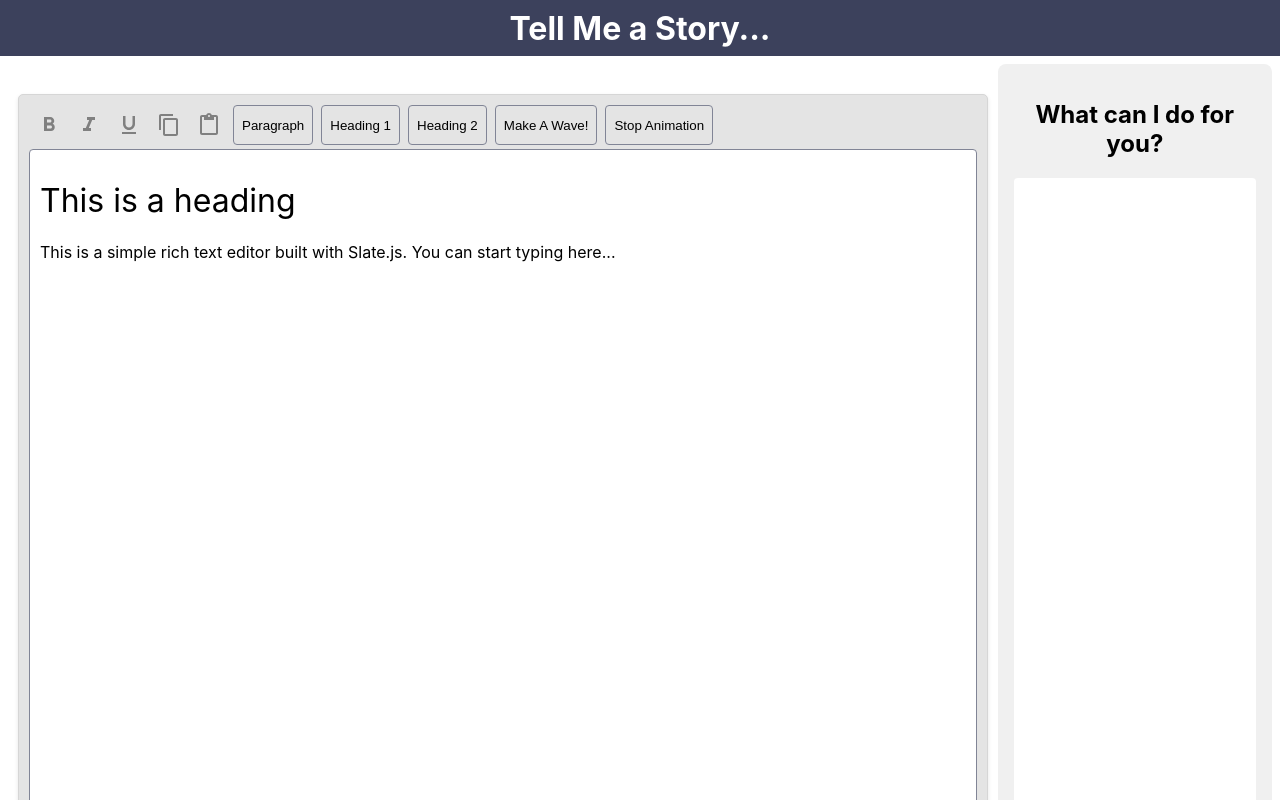
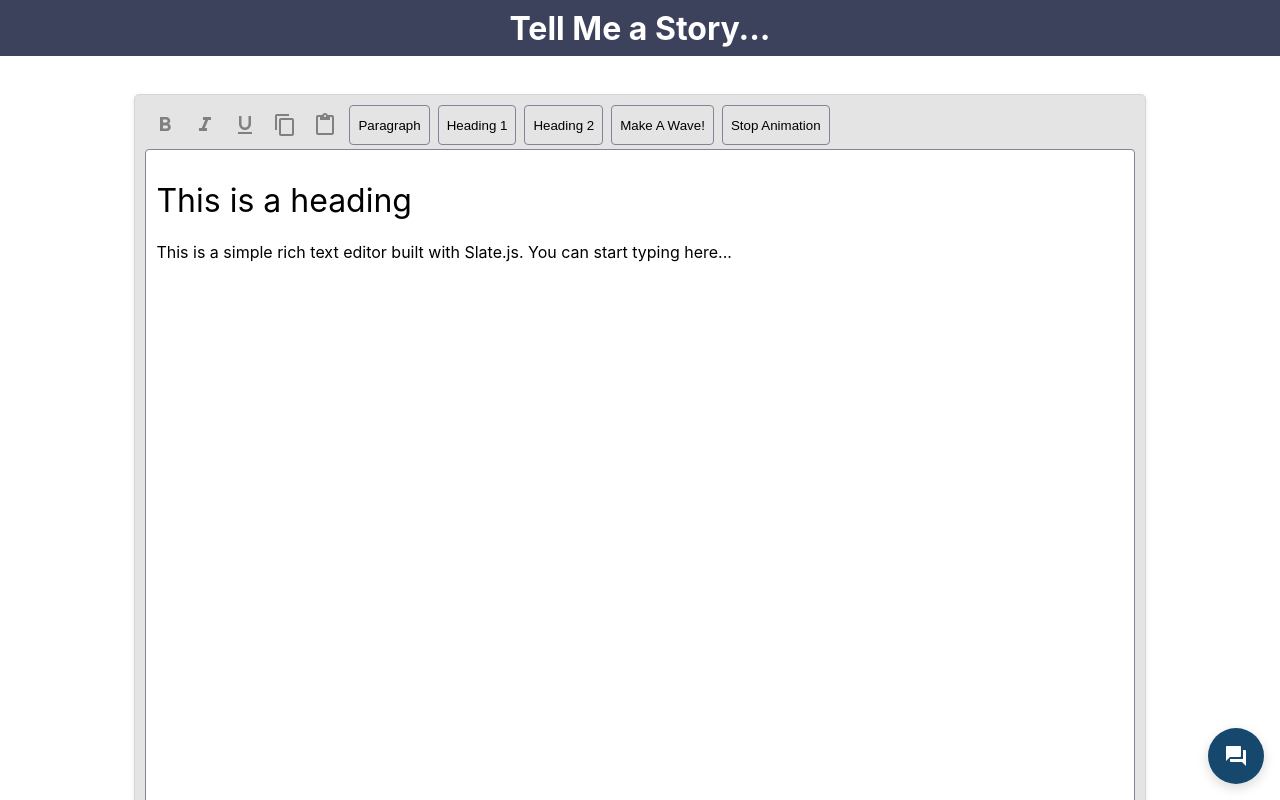
Before and after one commit to EmlMeml/thesis-project, a React (Create React App) app: page / in a window 1280 px wide. Shown: the top 800 px of the page. Built offline with nearby package versions, Linux system fonts and the light colour scheme.

Commit message:
chat enhanced + mui installiert

```diff
--- a/package.json
+++ b/package.json
@@ -6,7 +6,7 @@
     "@emotion/react": "^11.14.0",
     "@emotion/styled": "^11.14.1",
     "@mui/icons-material": "^9.0.1",
-    "@mui/material": "^9.0.1",
+    "@mui/material": "^9.1.1",
     "@testing-library/dom": "^10.4.1",
     "@testing-library/jest-dom": "^6.9.1",
     "@testing-library/react": "^16.3.2",
@@ -14,6 +14,7 @@
     "react": "^19.2.6",
     "react-dom": "^19.2.6",
     "react-scripts": "5.0.1",
+    "react-transition-group": "^4.4.2",
     "slate": "^0.124.1",
     "slate-react": "^0.124.2",
     "web-vitals": "^2.1.4"
--- a/src/custom/Chat.tsx
+++ b/src/custom/Chat.tsx
@@ -1,13 +1,75 @@
+import React, { useState } from 'react';
+import IconButton from '@mui/material/IconButton';
+import CloseIcon from '@mui/icons-material/Close';
+import QuestionAnswerIcon from '@mui/icons-material/QuestionAnswer';
+
 export const MyChat = () => {
+  const [open, setOpen] = useState(false)
 
-  // Render the Slate context.
- return (
-    <div style={{ width: '20%',padding: '16px', backgroundColor: '#f0f0f0', borderRadius: '8px' }}>
-      <h2>What can I do for you?</h2>
-      <div id="chat-container" style={{ height: '70%', overflowY: 'auto', backgroundColor: '#ffffff', padding: '8px', borderRadius: '4px'}}>
-        {/* Chat messages will go here */}
+  return (
+    <>
+      <IconButton
+        aria-label={open ? 'Hide chat' : 'Open chat'}
+        onClick={() => setOpen((prev) => !prev)}
+        style={{
+          position: 'fixed',
+          right: 16,
+          bottom: 16,
+          zIndex: 9999,
+          padding: '16px',
+          borderRadius: 32,
+          border: 'none',
+          backgroundColor: '#16476d',
+          color: '#fff',
+          cursor: 'pointer',
+          boxShadow: '0 4px 12px rgba(0,0,0,0.15)'
+        }}
+      >
+        <QuestionAnswerIcon />
+      </IconButton>
 
-      </div>
-    </div>
+      {open && (
+        <div
+          role="dialog"
+          aria-modal="true"
+          style={{
+            position: 'fixed',
+            right: 16,
+            bottom: 88,
+            zIndex: 9998,
+            width: 480,
+            minHeight: 300,
+            padding: 16,
+            backgroundColor: '#f0f0f0',
+            borderRadius: 8,
+            boxShadow: '0 8px 24px rgba(0,0,0,0.2)',
+            display: 'flex',
+            flexDirection: 'column'
+          }}
+        >
+          <div style={{ display: 'flex', justifyContent: 'space-between', alignItems: 'center', marginBottom: 8 }}>
+            <h2 style={{ margin: 0 }}>What can I do for you?</h2>
+            <div style={{ display: 'flex', gap: 8 }}>
+              <CloseIcon
+                aria-label="Close chat"
+                onClick={() => setOpen(false)}
+                style={{
+                  padding: '6px 10px',
+                  borderRadius: 6,
+                  border: 'none',
+                  backgroundColor: '#e0e0e0',
+                  cursor: 'pointer'
+                }}
+              />
+            </div>
+          </div>
+
+          <div id="chat-container" style={{ flex: 1, overflowY: 'auto', backgroundColor: '#ffffff', padding: 8, borderRadius: 4 }}>
+            {/* Chat messages will go here */}
+
+          </div>
+        </div>
+      )}
+    </>
   )
 }
```
Also changed, not shown: 1 other file (tests, documents, lock files or other folders).
